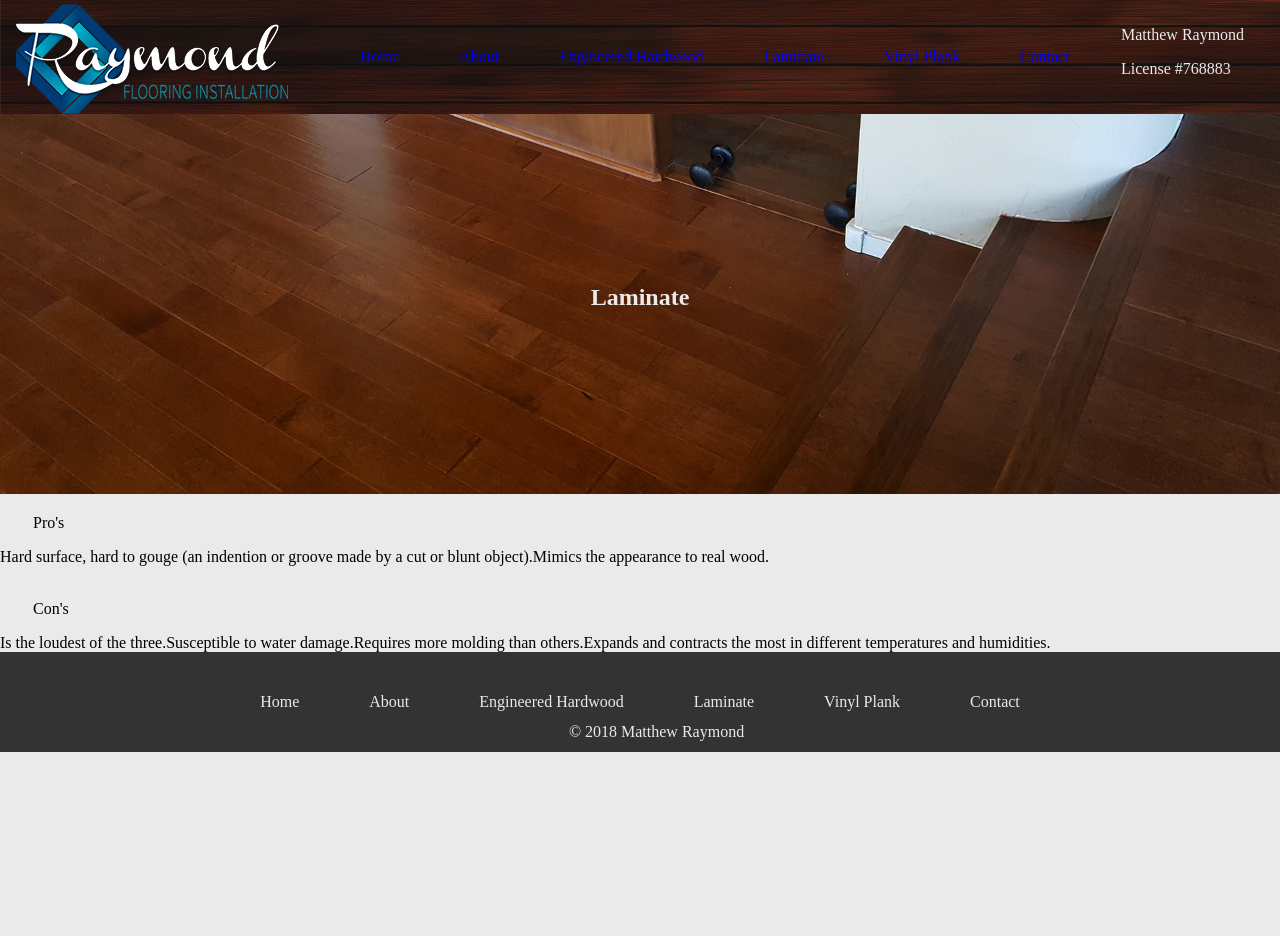
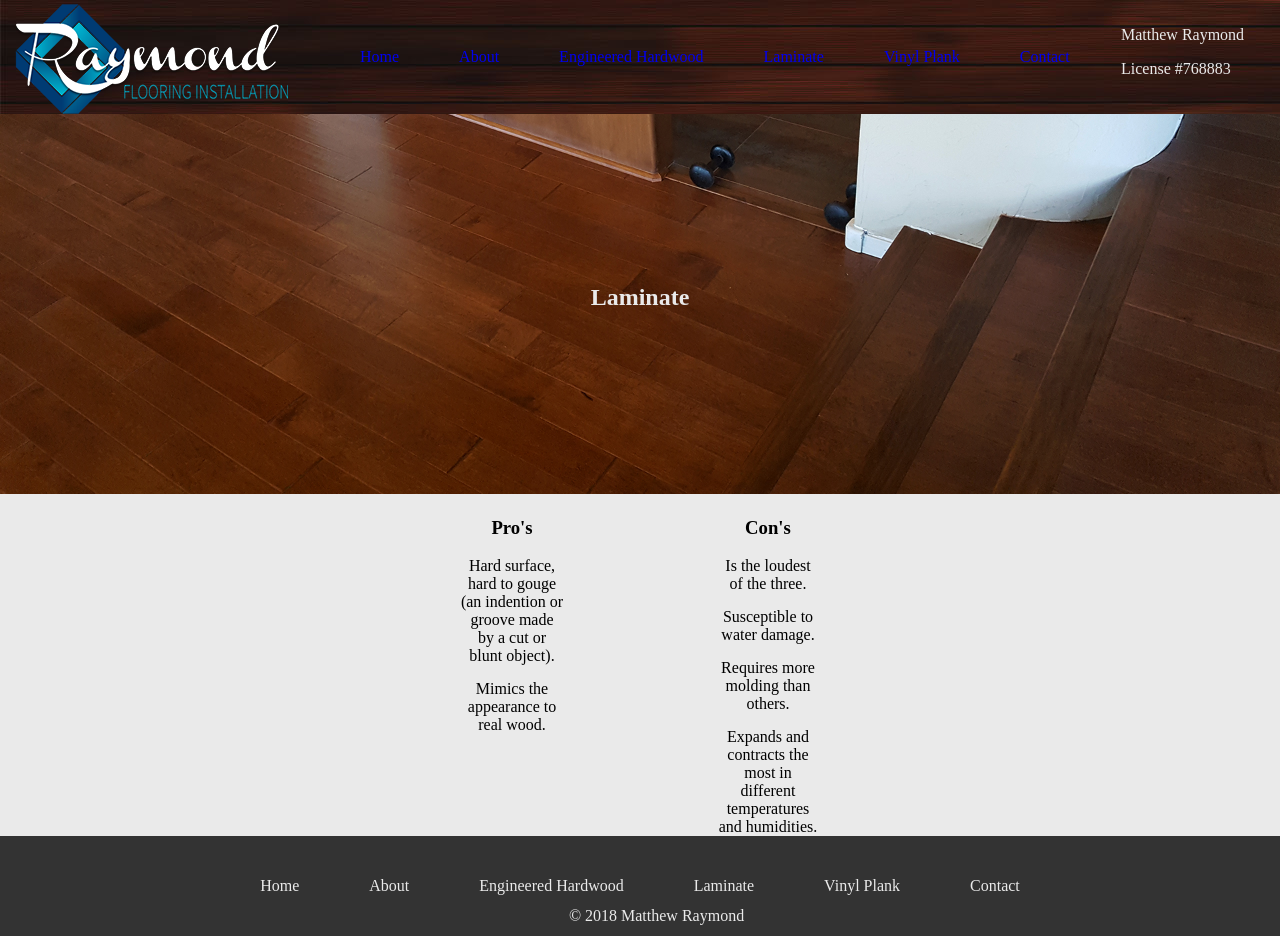
Before and after one commit to SeanRaymond2301/Raymond-Flooring, a PHP site: page /index.php?page=Laminate in a window 1280 px wide. Before the commit the page ends 752 px from the top, so only its background shows below. Run offline with PHP 8.4, Linux system fonts and the light colour scheme; style sheets or scripts are compiled from the project's sources; some libraries are stand-ins or nearby versions.

Commit message:
laminate-vinyl plank

```diff
--- a/SCSS/main.scss
+++ b/SCSS/main.scss
@@ -283,9 +283,12 @@ main.content {
 				li {
 					margin-top: 15px;
 				}
+
+                    }
+                }
 			}
 		}
-	}
+
 	.headerText {
 		position: absolute;
 		top: 33vh;
--- a/pages/Laminate.php
+++ b/pages/Laminate.php
@@ -3,20 +3,25 @@
 		<img src="images/hardwood3.jpg" alt="" style="width:100%;">
 		<h2 style="text-align:center;" class="headerText">Laminate</h2>
 	</div>
-
-	<p>Pro's</p>
+	<div style="width:40%; margin: 0 auto;">
+	<div class="wrap">
+<div class="comp">
+	<h3>Pro's</h3>
 	<ul>
 	    <li>Hard surface, hard to gouge (an indention or groove made by a cut or blunt object).</li>
 	    <li>Mimics the appearance to real wood.</li>
 	</ul>
+    </div>
 
-	<br>
-
-	<p>Con's</p>
+<div class="comp">
+	<h3>Con's</h3>
 	<ul>
 	    <li>Is the loudest of the three.</li>
 	    <li>Susceptible to water damage.</li>
 	    <li>Requires more molding than others.</li>
 	    <li>Expands and contracts the most in different temperatures and humidities.</li>
 	</ul>
+        </div>
+    </div>
+    </div>
 </main>
```
Also changed, not shown: pages/VinylPlank.php (+10 -5 lines).
